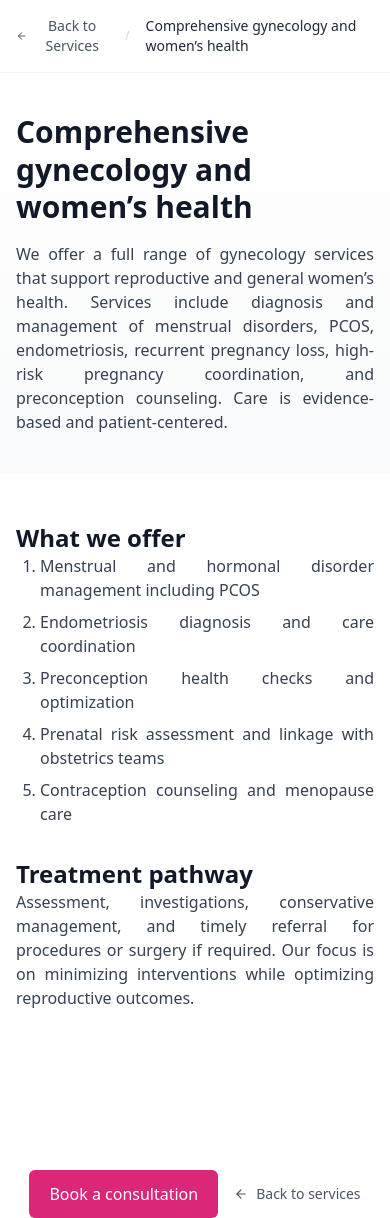
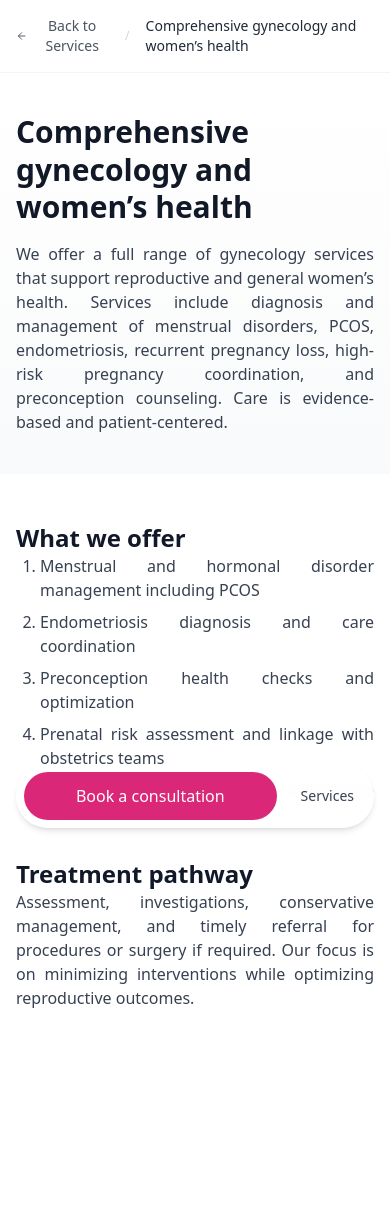
Before and after one commit to drnasrinivf/drnasrin-portfolio, a React (Vite) app: page /services/gynecology in a window 390 px wide. After the commit the page ends 1058 px from the top, so only its background shows below. Built offline with nearby package versions, Linux system fonts and the light colour scheme.

Commit message:
Commit from new laptop

```diff
--- a/src/components/CaseStudyDetail.tsx
+++ b/src/components/CaseStudyDetail.tsx
@@ -97,6 +97,12 @@ export default function CaseStudyDetail() {
             <div className="flex items-center space-x-2"><Calendar size={18} /><span>{caseStudy.date}</span></div>
           </div>
 
+          <div className="bg-gradient-to-br from-pink-200 to-purple-200 rounded-2xl h-72 flex items-center justify-center mb-12">
+            <div className="text-center">
+              {getCategoryIcon(caseStudy.category)}
+              <p className="text-gray-700 font-medium mt-4">Case Study Image</p>
+            </div>
+          </div>
         </div>
       </div>
 
--- a/src/components/Consultation.tsx
+++ b/src/components/Consultation.tsx
@@ -29,15 +29,16 @@ export default function Consultation() {
         </div>
 
         {/* Calendly Booking Widget */}
-        <div className="bg-white rounded-2xl shadow-2xl border border-purple-100 p-8 flex flex-col items-center">
-          <h3 className="text-2xl font-bold text-gray-900 mb-6 flex items-center justify-center">
+        <div className="bg-white rounded-2xl shadow-2xl border border-purple-100 px-4 sm:px-8 py-6 sm:py-8 flex flex-col items-center overflow-hidden">
+          <h3 className="text-2xl font-bold text-gray-900 mb-6 flex items-center justify-center text-center">
             <Calendar className="text-pink-500 mr-2" size={28} />
             Book Your Appointment Instantly
           </h3>
-          <div className="w-full" style={{ minHeight: '700px' }}>
+          {/* Constrain calendar width and ensure it's centered with padding on small screens */}
+          <div className="w-full max-w-3xl mx-auto min-h-[560px] sm:min-h-[700px] overflow-hidden">
             <InlineWidget
               url="https://calendly.com/drnasrinivf/30min"
-              styles={{ minHeight: '700px', borderRadius: '1rem', boxShadow: '0 2px 16px rgba(236, 72, 153, 0.15)' }}
+              styles={{ width: '100%', minHeight: '560px', borderRadius: '1rem', boxShadow: '0 2px 16px rgba(236, 72, 153, 0.15)' }}
               pageSettings={{
                 backgroundColor: '#fff',
                 hideEventTypeDetails: false,
--- a/src/components/ServiceDetail.tsx
+++ b/src/components/ServiceDetail.tsx
@@ -1,4 +1,4 @@
-import { useEffect } from 'react';
+// React import intentionally omitted because JSX runtime handles it (no direct React symbol usage)
 import { useParams, Link, useNavigate } from 'react-router-dom';
 import { Helmet } from 'react-helmet-async';
 import { ArrowLeft } from 'lucide-react';
@@ -116,10 +116,6 @@ const servicesContent: Record<string, any> = {
 };
 
 export default function ServiceDetail(): JSX.Element {
-  // Always scroll to top when this page loads
-  useEffect(() => {
-    window.scrollTo({ top: 0, behavior: 'smooth' });
-  }, []);
   const { slug } = useParams<{ slug: string }>();
   const navigate = useNavigate();
   // Navigate to home then scroll to consultation section. Uses retries because the element
@@ -214,7 +210,7 @@ export default function ServiceDetail(): JSX.Element {
 
       {/* Main content area */}
       <main className="max-w-6xl mx-auto px-4 py-12">
-  <div className="lg:flex lg:items-start lg:gap-12 pb-24">
+        <div className="lg:flex lg:items-start lg:gap-12">
           {/* Primary column */}
           <article className="lg:flex-1 max-w-6xl">
             <section className="prose prose-lg max-w-none text-justify">
@@ -295,13 +291,12 @@ export default function ServiceDetail(): JSX.Element {
         </div>
       </main>
 
-      {/* Unified CTA at bottom for all views */}
-      <div className="mt-4 flex items-center gap-4 justify-center">
-        <button onClick={goToConsultation} className="inline-flex items-center justify-center bg-pink-600 hover:bg-pink-700 text-white py-3 px-5 rounded-md font-medium">Book a consultation</button>
-        <button onClick={() => goToSection('services')} className="text-sm text-gray-600 inline-flex items-center gap-2">
-          <ArrowLeft size={14} />
-          <span>Back to services</span>
-        </button>
+      {/* Mobile fixed CTA */}
+      <div className="sm:hidden fixed bottom-4 left-4 right-4 z-40">
+          <div className="bg-white/95 backdrop-blur rounded-full p-2 shadow-md flex gap-3 items-center justify-center">
+          <button onClick={goToConsultation} className="flex-1 inline-flex items-center justify-center bg-pink-600 hover:bg-pink-700 text-white py-3 px-4 rounded-full font-medium">Book a consultation</button>
+          <Link to="/#services" className="inline-flex items-center justify-center text-sm text-gray-700 px-3">Services</Link>
+        </div>
       </div>
     </div>
   );
```
